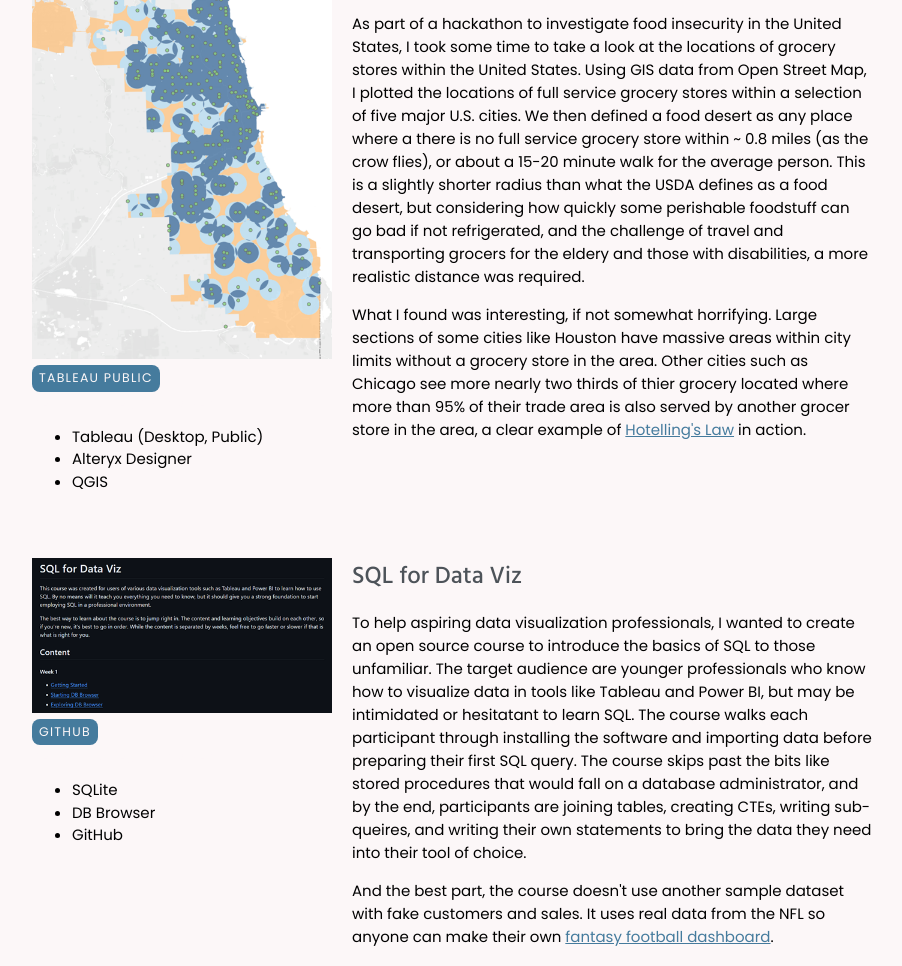
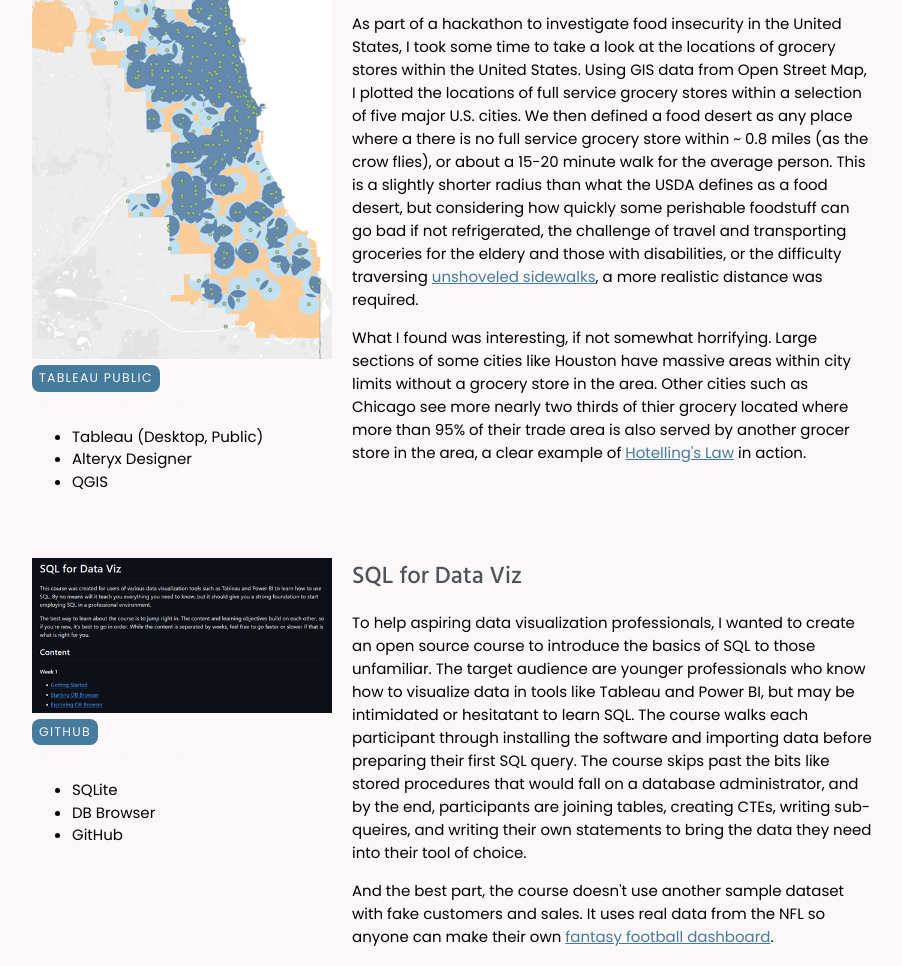
Before and after one commit to tmolitor002/tmolitor002.github.io, a plain HTML site: page resume.html in a window 1280 px wide. Shown: the part 1000-1966 px from the top of the page, without its empty margins (188-1090 px from the left). Drawn offline with Linux system fonts and the light colour scheme.

Commit message:
updated food deserts project summary

```diff
--- a/resume.html
+++ b/resume.html
@@ -50,8 +50,8 @@
             </div>
             <div class="project-summary">
               <h3>Food Deserts</h3>
-              <p>As part of a hackathon to investigate food insecurity in the United States, I took some time to take a look at the locations of grocery stores within the United States. Using GIS data from Open Street Map, I plotted the locations of full service grocery stores within a selection of five major U.S. cities. We then defined a food desert as any place where a there is no full service grocery store within ~ 0.8 miles (as the crow flies), or about a 15-20 minute walk for the average person. This is a slightly shorter radius than what the USDA defines as a food desert, but considering how quickly some perishable foodstuff can go bad if not refrigerated, and the challenge of travel and transporting grocers for the eldery and those with disabilities, a more realistic distance was required.</p>
-              <p>What I found was interesting, if not somewhat horrifying. Large sections of some cities like Houston have massive areas within city limits without a grocery store in the area. Other cities such as Chicago see more nearly two thirds of thier grocery located where more than 95% of their trade area is also served by another grocer store in the area, a clear example of <a class="external" href="https://www.youtube.com/watch?v=jILgxeNBK_8" targe="_blank" rel="noreferrer noopener">Hotelling's Law</a> in action.</p>
+              <p>As part of a hackathon to investigate food insecurity in the United States, I took some time to take a look at the locations of grocery stores within the United States. Using GIS data from Open Street Map, I plotted the locations of full service grocery stores within a selection of five major U.S. cities. We then defined a food desert as any place where a there is no full service grocery store within ~ 0.8 miles (as the crow flies), or about a 15-20 minute walk for the average person. This is a slightly shorter radius than what the USDA defines as a food desert, but considering how quickly some perishable foodstuff can go bad if not refrigerated, the challenge of travel and transporting groceries for the eldery and those with disabilities, or the difficulty traversing <a class="external" href="https://www.betterstreetschicago.org/plow-the-sidewalks" target="_blank" rel="noreferrer noopener">unshoveled sidewalks</a>, a more realistic distance was required.</p>
+              <p>What I found was interesting, if not somewhat horrifying. Large sections of some cities like Houston have massive areas within city limits without a grocery store in the area. Other cities such as Chicago see more nearly two thirds of thier grocery located where more than 95% of their trade area is also served by another grocer store in the area, a clear example of <a class="external" href="https://www.youtube.com/watch?v=jILgxeNBK_8" target="_blank" rel="noreferrer noopener">Hotelling's Law</a> in action.</p>
             </div>
           </section>
         </div>
```
